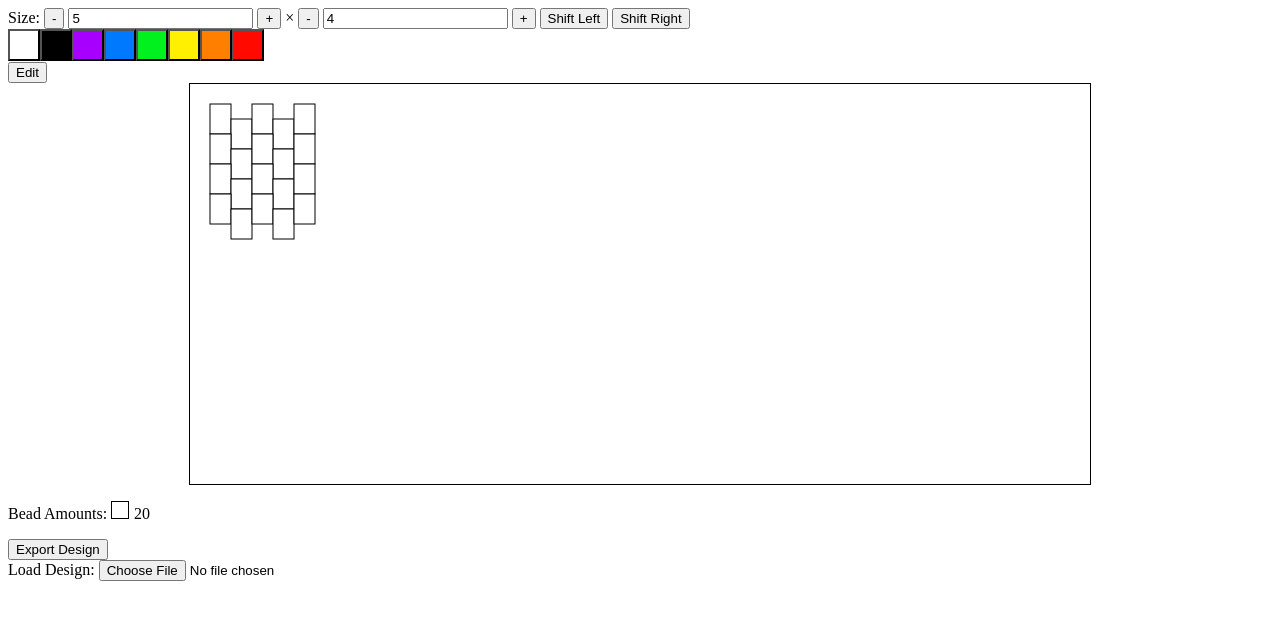
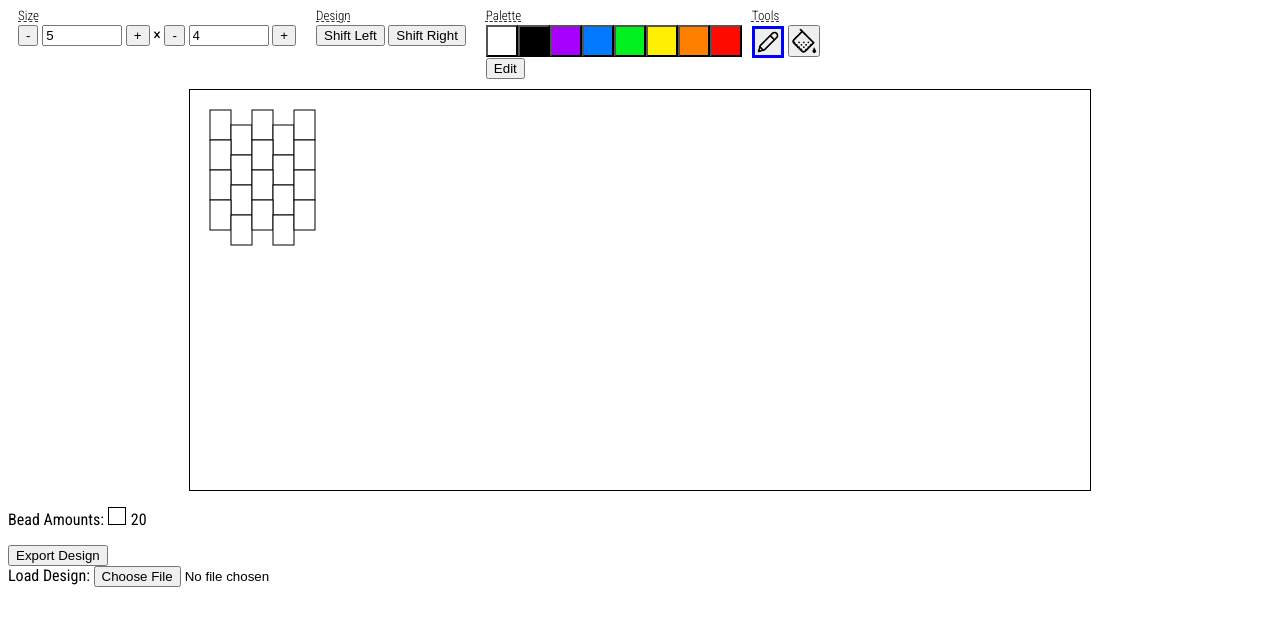
Before and after one commit to dospunk/kandi-designer, a website with bundled scripts: page public/index.html in a window 1280 px wide. Built offline with nearby package versions, Linux system fonts and the light colour scheme.

Commit message:
Adds Tools
Also:
- separates the cursor from the Kandi object
- Adds some styling, mainly for the toolbar area

```diff
--- a/public/css/index.css
+++ b/public/css/index.css
@@ -1,5 +1,12 @@
+@import 'palette.css';
+@import url('https://fonts.googleapis.com/css2?family=Roboto+Condensed:ital,wght@0,300;0,400;0,700;1,300;1,400;1,700&display=swap');
+
 html, body {
 	height: 90%;
+}
+
+body {
+	font-family: 'Roboto Condensed', sans-serif;
 }
 
 #kandi-canvas {
@@ -42,3 +49,45 @@ html, body {
 	width: 2rem;
 	height: 2rem;
 }
+
+#tools-container > button {
+	width: 2rem;
+	height: 2rem;
+	padding: 0;
+}
+
+#tools-container > button > img {
+	width: auto;
+	height: 100%;
+}
+
+.selected {
+	border: 3px solid blue;
+}
+
+menu {
+	padding-left: 0;
+	list-style-type: none;
+}
+
+#toolbar {
+	display: flex;
+	margin-bottom: 10px;
+}
+
+.toolbar-section {
+	margin-left: 10px;
+	margin-right: 10px;
+}
+
+.toolbar-section-heading {
+	display: block;
+	font-size: small;
+	font-weight: lighter;
+	margin-bottom: 2px;
+	text-decoration: underline dashed var(--black) 1px;
+}
+
+#size-section input {
+	width: 72px;
+}
--- /dev/null
+++ b/public/css/palette.css
@@ -0,0 +1,9 @@
+/* https://flatuicolors.com/palette/us */
+
+
+:root {
+	--light-green: #55efc4;
+	--light-teal: #81ecec;
+	--light-blue: #74b9ff;
+	--black: #2d3436;
+}
--- a/public/index.html
+++ b/public/index.html
@@ -9,44 +9,63 @@
 </head>
 
 <body>
-	<div id="toolbar">
-		<div>
-			Size:
-			<button id="xDecrease"> - </button>
-			<input type="number" id="xInput">
-			<button id="xIncrease">+</button>
+	<div id="toolbar" role="toolbar">
+		<div class="toolbar-section" id="size-section">
+			<span class="toolbar-section-heading">Size</span>
+			<button id="xDecrease" aria-label="decrease horizontal size"> - </button>
+			<input type="number" id="xInput" aria-label="set horizontal size" />
+			<button id="xIncrease" aria-label="increase horizontal size">+</button>
 			&times;
-			<button id="yDecrease">-</button>
-			<input type="number" id="yInput">
-			<button id="yIncrease">+</button>
-			<button id="shiftLeft">Shift Left</button>
-			<button id="shiftRight">Shift Right</button>
+			<button id="yDecrease" aria-label="decrease vertical size">-</button>
+			<input type="number" id="yInput" aria-label="set vertical size" />
+			<button id="yIncrease" aria-label="increase vertical size">+</button>
 		</div>
-		<div>
+		<div class="toolbar-section">
+			<span class="toolbar-section-heading">Design</span>
+			<button id="shiftLeft" aria-label="shift design left">Shift Left</button>
+			<button id="shiftRight" aria-label="shift design right">Shift Right</button>
+		</div>
+		<div class="toolbar-section">
+			<span class="toolbar-section-heading">Palette</span>
 			<div id="color-palette-container">
-				<div id="color-palette"> <!--TODO: change these to ordered lists-->
+				<div id="color-palette">
+					<!--TODO: change these to ordered lists-->
 				</div>
 				<button id="edit-palette">Edit</button>
 			</div>
 			<div id="edit-color-palette-container">
-				<div id="edit-color-palette"></div> <!--TODO: change these to ordered lists-->
+				<div id="edit-color-palette"></div>
+				<!--TODO: change these to ordered lists-->
 				<button id="add-to-palette">+</button>
 				<button id="done-editing">Done</button>
 			</div>
 		</div>
+		<div id="tools-container">
+			<span class="toolbar-section-heading">Tools</span>
+			<div id="tools-container">
+				<button id="pencil-btn" class="selected">
+					<img src="./images/pencil-button.png" alt="Pencil">
+				</button>
+				<button id="fill-btn">
+					<img src="./images/fill-button.png" alt="Fill">
+				</button>
+			</div>
+		</div>
 	</div>
+
 	<div id="canvas-container">
 		<canvas id="kandi-canvas" width="900" height="400"></canvas>
 	</div>
 	Bead Amounts:
 	<ul id="bead-counts">
-
 	</ul>
-	<div>
+	<div id="load-export-menu">
 		<button id="exportDesign">Export Design</button>
 		<br />
-		<label for="loadDesign">Load Design: </label><input id="importDesign" type="file"/>
+		<label for="loadDesign">Load Design: </label><input id="importDesign" type="file" />
 	</div>
+	<palette-button color="red"></palette-button>
 	<script type="module" src="js/index.js"></script>
 </body>
+
 </html>
--- a/ts/@types.d.ts
+++ b/ts/@types.d.ts
@@ -1 +1,5 @@
 declare type point = {x: number, y: number};
+
+declare interface Tool {
+	useAt: (pos: point, k: Kandi) => void
+}
```
Also changed, not shown: ts/dom.ts (+40 -7 lines), ts/index.ts (+13 -3 lines), ts/kandi.ts (+14 -11 lines), ts/tools.ts (added, +38 -0 lines), public/images/fill-button.png (added), public/images/pencil-button.png (added).
